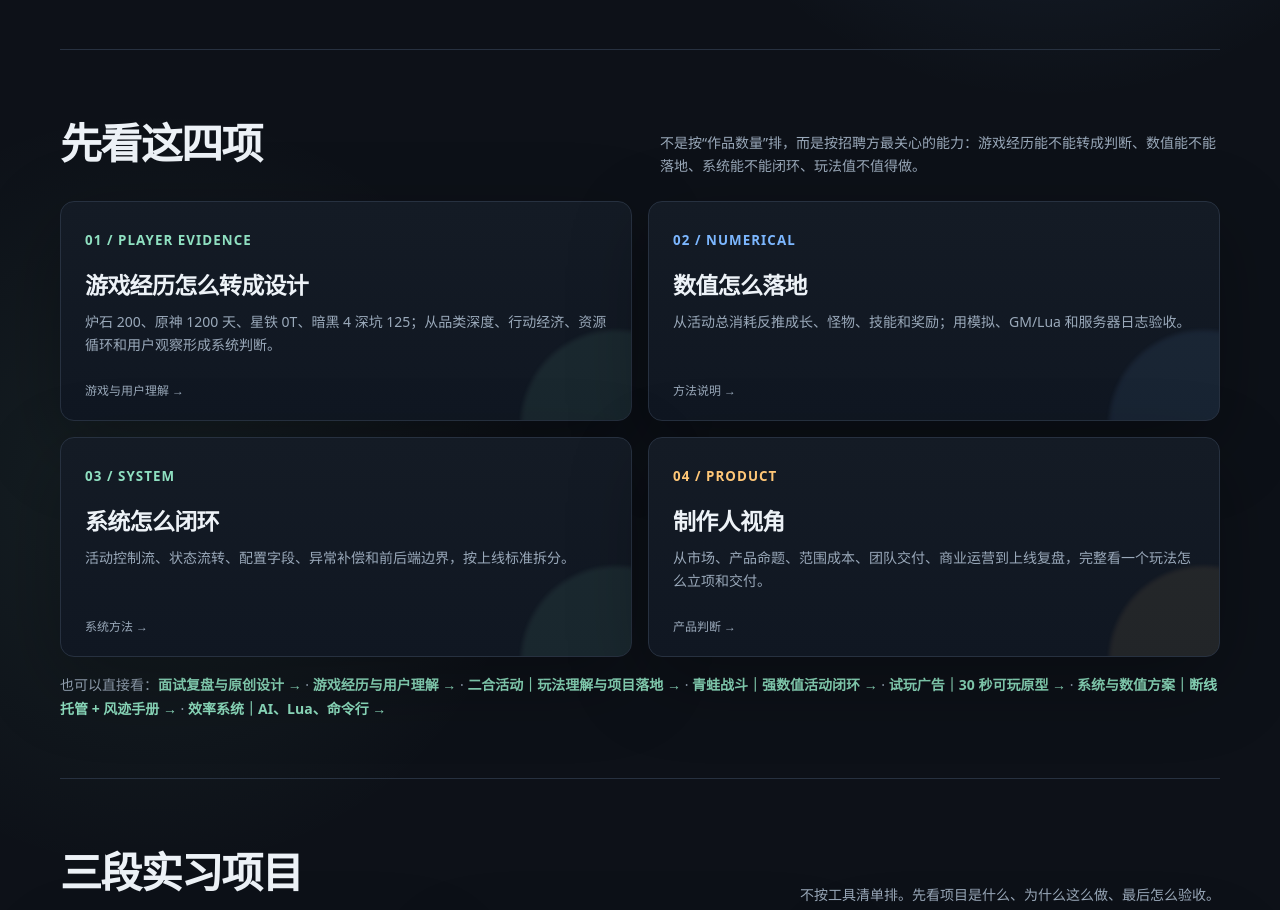
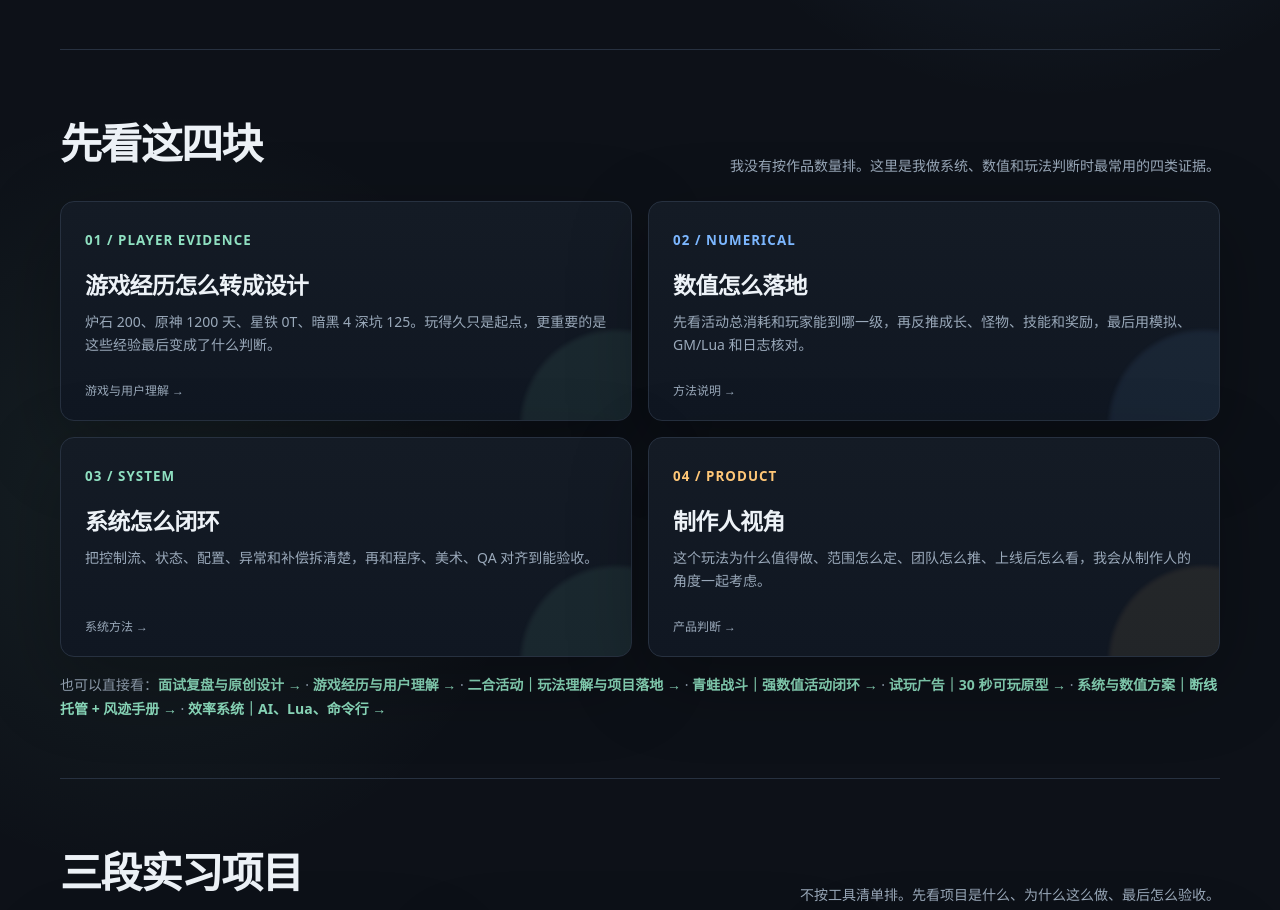
Before and after one commit to LittleGrass1127/game-design-portfolio, a plain HTML site: page index.html in a window 1280 px wide. Shown: the part 627-1537 px from the top of the page. Drawn offline with Linux system fonts and the light colour scheme.

Commit message:
docs: align portfolio copy with resume

```diff
--- a/index.html
+++ b/index.html
@@ -79,7 +79,7 @@ h2{font-size:clamp(26px,3.3vw,42px);letter-spacing:-.04em;margin:0}
 
   <header class="hero">
     <div class="kicker">2027 CAMPUS · SYSTEM / NUMERICAL DESIGN</div>
-    <h1>把玩法做出来，<br>也把为什么做讲清楚。</h1>
+    <h1>先想清楚为什么做，<br>再把系统做出来。</h1>
     <p>我是高原，2027 届，找系统 / 数值策划。三段实习分别在微派、完美世界和叠纸，做过发行试玩广告、二合活动、战斗数值和怪物奖励。这里放了能直接玩的 Demo、方案和复盘；内部数据已经脱敏。</p>
     <p><strong>项目定位：</strong>《无限暖暖》是 UE 开发的换装开放世界手游；二合项目面向欧美卡通休闲市场；《贪吃蛇大作战》是以吞噬成长、碰撞生存和多人竞技为核心的休闲手游。</p>
     <div class="hero-actions">
@@ -92,32 +92,32 @@ h2{font-size:clamp(26px,3.3vw,42px);letter-spacing:-.04em;margin:0}
 
   <section class="section" id="three">
     <div class="section-head">
-      <h2>先看这四项</h2>
-      <p>不是按“作品数量”排，而是按招聘方最关心的能力：游戏经历能不能转成判断、数值能不能落地、系统能不能闭环、玩法值不值得做。</p>
+      <h2>先看这四块</h2>
+      <p>我没有按作品数量排。这里是我做系统、数值和玩法判断时最常用的四类证据。</p>
     </div>
     <div class="grid four">
       <a class="card" style="--accent:var(--mint)" href="docs/game-experience.md">
         <small>01 / PLAYER EVIDENCE</small>
         <h3>游戏经历怎么转成设计</h3>
-        <p>炉石 200、原神 1200 天、星铁 0T、暗黑 4 深坑 125；从品类深度、行动经济、资源循环和用户观察形成系统判断。</p>
+        <p>炉石 200、原神 1200 天、星铁 0T、暗黑 4 深坑 125。玩得久只是起点，更重要的是这些经验最后变成了什么判断。</p>
         <div class="meta">游戏与用户理解 →</div>
       </a>
       <a class="card" style="--accent:var(--blue)" href="docs/numeric-design.md">
         <small>02 / NUMERICAL</small>
         <h3>数值怎么落地</h3>
-        <p>从活动总消耗反推成长、怪物、技能和奖励；用模拟、GM/Lua 和服务器日志验收。</p>
+        <p>先看活动总消耗和玩家能到哪一级，再反推成长、怪物、技能和奖励，最后用模拟、GM/Lua 和日志核对。</p>
         <div class="meta">方法说明 →</div>
       </a>
       <a class="card" style="--accent:var(--mint)" href="docs/system-design.md">
         <small>03 / SYSTEM</small>
         <h3>系统怎么闭环</h3>
-        <p>活动控制流、状态流转、配置字段、异常补偿和前后端边界，按上线标准拆分。</p>
+        <p>把控制流、状态、配置、异常和补偿拆清楚，再和程序、美术、QA 对齐到能验收。</p>
         <div class="meta">系统方法 →</div>
       </a>
       <a class="card" style="--accent:var(--amber)" href="docs/product-judgment.md">
         <small>04 / PRODUCT</small>
         <h3>制作人视角</h3>
-        <p>从市场、产品命题、范围成本、团队交付、商业运营到上线复盘，完整看一个玩法怎么立项和交付。</p>
+        <p>这个玩法为什么值得做、范围怎么定、团队怎么推、上线后怎么看，我会从制作人的角度一起考虑。</p>
         <div class="meta">产品判断 →</div>
       </a>
     </div>
```
Also changed, not shown: 1 other file.
